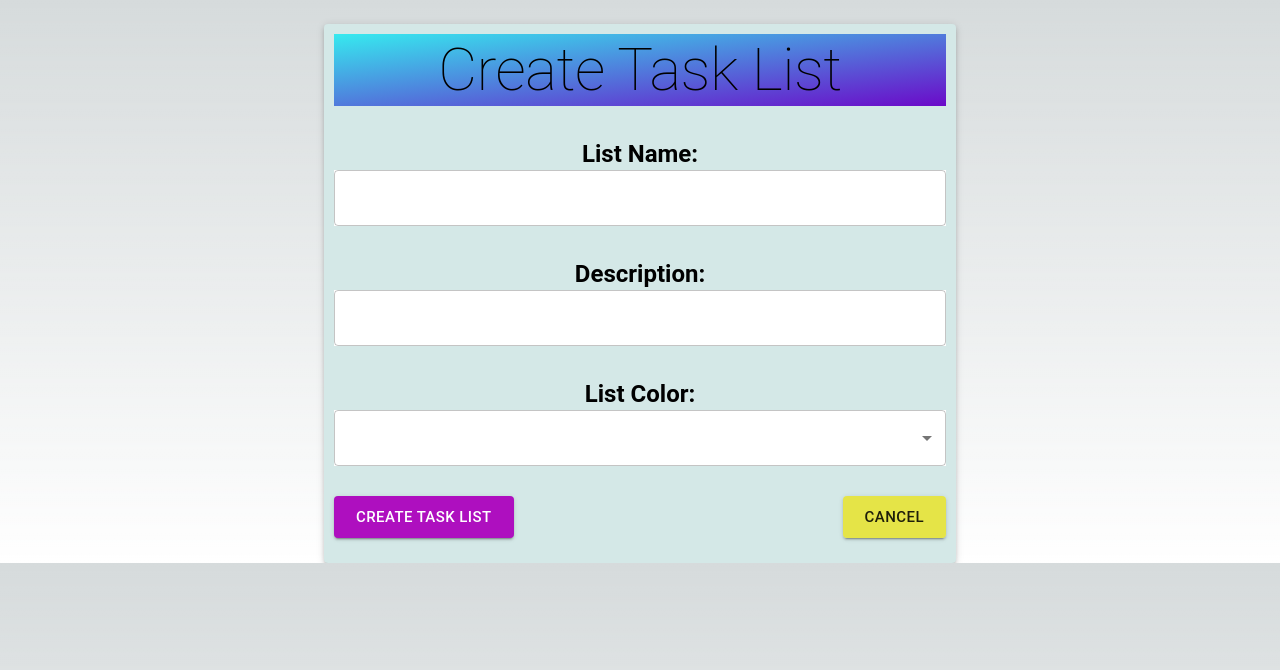
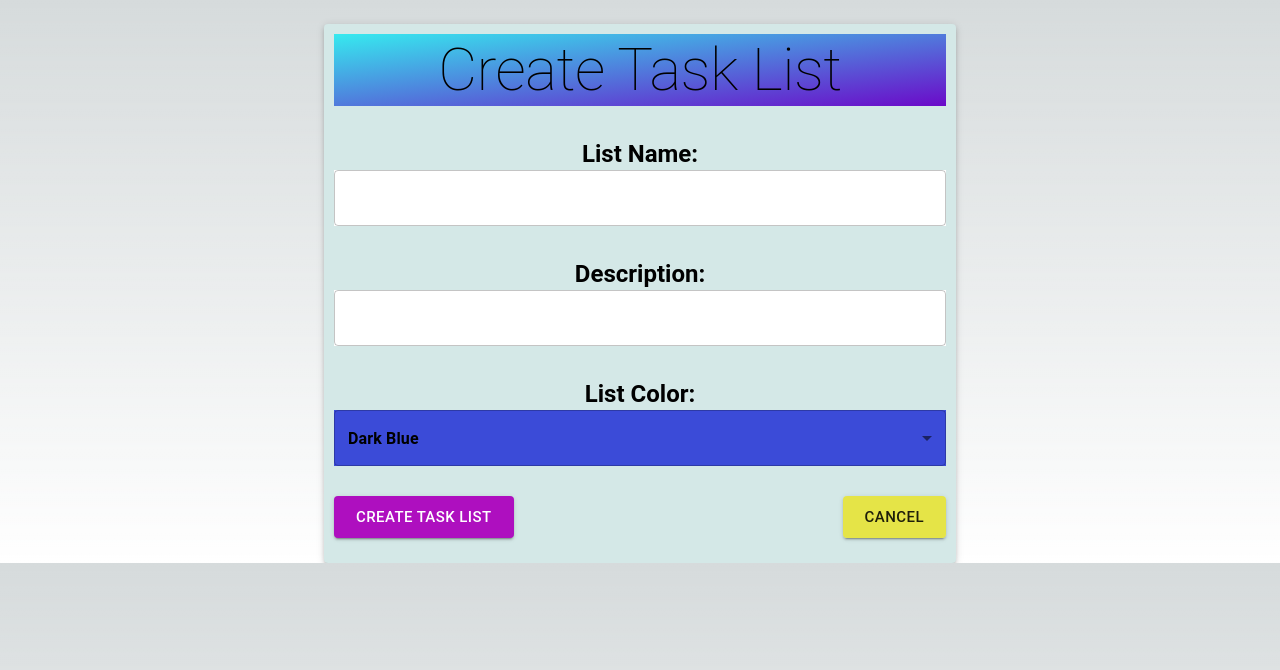
Before and after one commit to ArturGZ/TaskManagementSystem, a Next.js app in the folder create-task-list/: page / in a window 1280 px wide. Shown: the top 670 px of the page. Built offline with nearby package versions, Linux system fonts and the light colour scheme.

Commit message:
more colors added

```diff
--- a/create-task-list/app/page.js
+++ b/create-task-list/app/page.js
@@ -4,11 +4,12 @@ import React, { useState } from 'react';
 import { Button, TextField, Typography, FormControl, InputLabel, Select, MenuItem, Paper, Box, Grid } from '@mui/material';
 import { ThemeProvider } from '@mui/material/styles';
 import theme from './styles/theme';
+import Swal from 'sweetalert2';
 
 export default function TaskList() {
   const [listName, setListName] = useState('');
   const [listDescription, setListDescription] = useState('');
-  const [listColor, setListColor] = useState('');
+  const [listColor, setListColor] = useState("#3B4BD8");
 
   const handleNameChange = (event) => {
     setListName(event.target.value);
@@ -23,10 +24,15 @@ export default function TaskList() {
   };
 
   const handleSubmit = () => {
-    // Here you can perform the action to share the information
-    console.log('List Name:', listName);
-    console.log('Description:', listDescription);
-    console.log('Color:', listColor);
+    if (!listName ) {
+      Swal.fire('Error', 'Enter a name for the task', 'error');
+    } else {
+      // Here you can perform the action to share the information
+      console.log('List Name:', listName);
+      console.log('Description:', listDescription);
+      console.log('Color:', listColor);
+      Swal.fire('Success', 'Task list created successfully', 'success');
+    }
   };
 
   return (
@@ -63,11 +69,18 @@ export default function TaskList() {
               List Color:
             </Typography>
             <FormControl fullWidth sx={{ ...theme.container }} data-testid="colorOptions" style={{ backgroundColor: listColor }}>
-              <Select value={listColor} onChange={handleColorChange} style={{ fontWeight: 'bold' }}>
-                <MenuItem value="#E25656" sx ={{ ...theme.redColorStyle }}>Red</MenuItem>
-                <MenuItem value="#5694E2" sx = {{ ...theme.blueColorStyle }} >Blue</MenuItem>
-                <MenuItem value="#56E26F" sx = {{ ...theme.greenColorStyle }} >Green</MenuItem>
-                <MenuItem value="#D9E256" sx = {{ ...theme.yellowColorStyle }} >Yellow</MenuItem>
+              <Select value = {listColor} onChange={handleColorChange} style={{ fontWeight: 'bold', color:'black' }}>
+                <MenuItem value="#DE4035" sx={{ ...theme.redColorStyle }}>Red</MenuItem>
+                <MenuItem value="#FFC0CB" sx = {{ ...theme.pinkColorStyle }} >Pink</MenuItem>
+                <MenuItem value="#FFB700" sx = {{ ...theme.orangeColorStyle }} >Orange</MenuItem>
+                <MenuItem value="#FFFF99" sx = {{ ...theme.yellowColorStyle }} >Yellow</MenuItem>
+                <MenuItem value="#90EE90" sx = {{ ...theme.lightGreenColorStyle }} >Light Green</MenuItem>
+                <MenuItem value="#1A8127" sx = {{ ...theme.darkGreenColorStyle }} >Dark Green</MenuItem>
+                <MenuItem value="#ADD8E6" sx = {{ ...theme.lightBlueColorStyle }} >Light Blue</MenuItem>
+                <MenuItem value="#3B4BD8" sx = {{ ...theme.darkBlueColorStyle}} >Dark Blue</MenuItem>
+                <MenuItem value="#B19CD9" sx = {{ ...theme.lightPurpleColorStyle }} >Light Purple</MenuItem>
+                <MenuItem value="#9370DB" sx = {{ ...theme.darkPurpleColorStyle }} >Dark Purple</MenuItem>
+                <MenuItem value="#D3D3D3" sx = {{ ...theme.grayColorStyle }}>Gray</MenuItem>
               </Select>
             </FormControl>
             <Box display="flex" justifyContent="space-between" style={{ marginTop: '30px', marginBottom: '15px' }}>
--- a/create-task-list/app/styles/theme.jsx
+++ b/create-task-list/app/styles/theme.jsx
@@ -38,26 +38,68 @@ const theme = createTheme({
     },
 
     redColorStyle: {
-      color: 'red',
-      backgroundColor: 'lightgray',
+      color: 'black',
+      backgroundColor: '#DA2C20',
       fontWeight: 'bold'
     },
 
-    blueColorStyle: {
-      color: 'blue',
-      backgroundColor: 'lightgray',
+    pinkColorStyle: {
+      color: 'black',
+      backgroundColor: '#FFC0CB',
       fontWeight: 'bold'
     },
 
-    greenColorStyle: {
-      color: 'green',
-      backgroundColor: 'lightgray',
+    orangeColorStyle: {
+      color: 'black',
+      backgroundColor: '#FFB700',
       fontWeight: 'bold'
     },
 
     yellowColorStyle: {
-      color: 'yellow',
-      backgroundColor: 'lightgray',
+      color: 'black',
+      backgroundColor: '#FFFF99',
+      fontWeight: 'bold'
+    },
+
+    lightGreenColorStyle: {
+      color: 'black',
+      backgroundColor: '#90EE90',
+      fontWeight: 'bold'
+    },
+
+    darkGreenColorStyle: {
+      color: 'white',
+      backgroundColor: '#1A8127',
+      fontWeight: 'bold'
+    },
+
+    lightBlueColorStyle: {
+      color: 'black',
+      backgroundColor: '#ADD8E6',
+      fontWeight: 'bold'
+    },
+
+    darkBlueColorStyle: {
+      color: 'black',
+      backgroundColor: '#3B4BD8',
+      fontWeight: 'bold'
+    },
+
+    lightPurpleColorStyle: {
+      color: 'black',
+      backgroundColor: '#B19CD9',
+      fontWeight: 'bold'
+    },
+
+    darkPurpleColorStyle: {
+      color: 'white',
+      backgroundColor: '#9370DB',
+      fontWeight: 'bold'
+    },
+
+    grayColorStyle: {
+      color: 'black',
+      backgroundColor: '#D3D3D3',
       fontWeight: 'bold'
     },
 
--- a/create-task-list/package.json
+++ b/create-task-list/package.json
@@ -18,7 +18,8 @@
     "jest-environment-jsdom": "^29.7.0",
     "next": "13.5.6",
     "react": "^18",
-    "react-dom": "^18"
+    "react-dom": "^18",
+    "sweetalert2": "^11.9.0"
   },
   "devDependencies": {
     "eslint": "^8",
```
Also changed, not shown: 1 other file (tests, documents, lock files or other folders).
